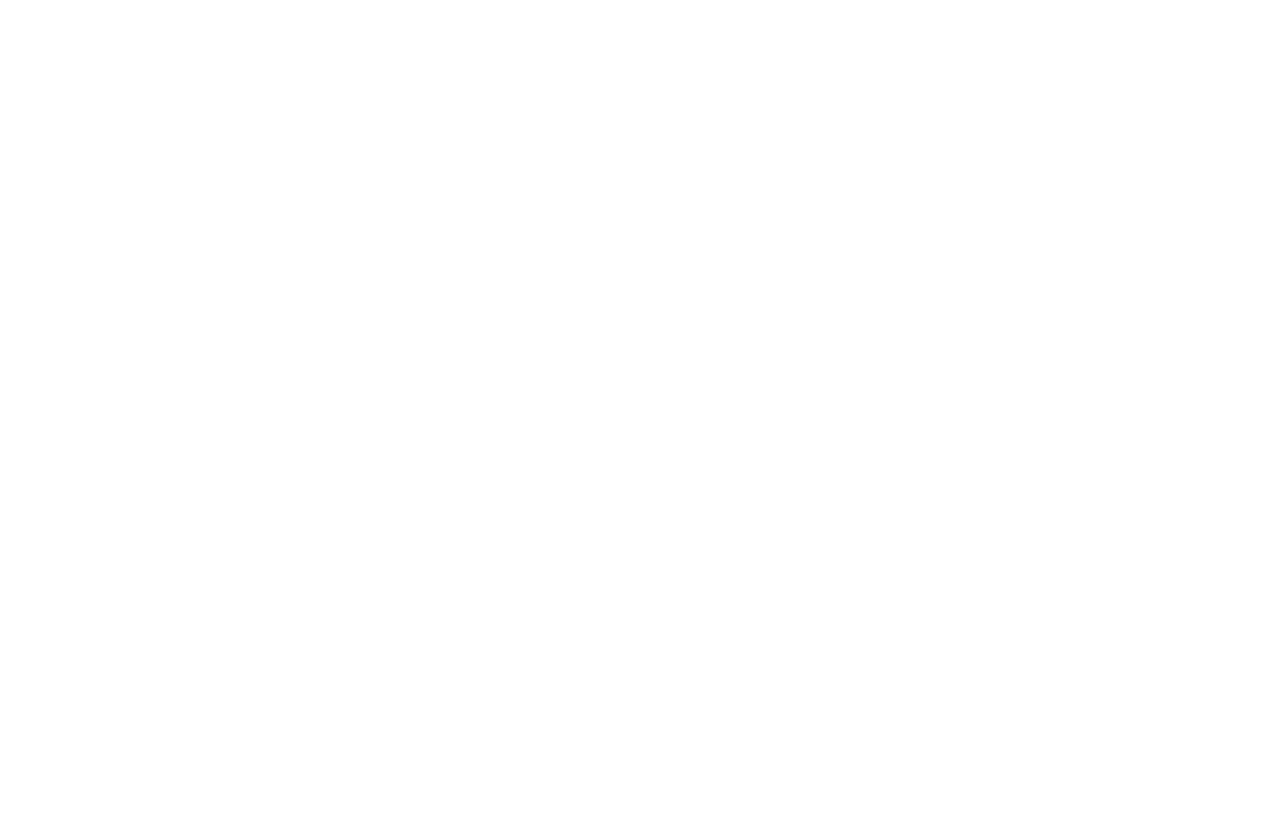
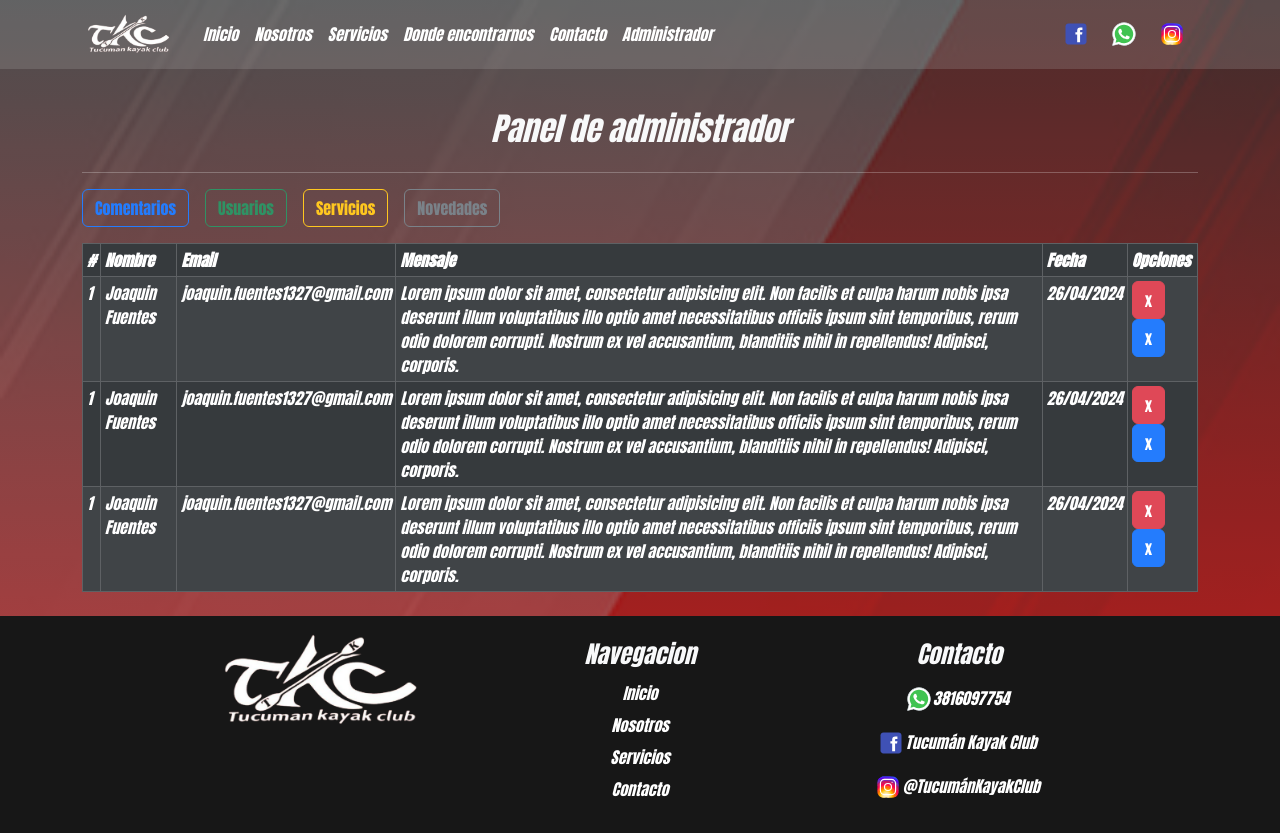
Before and after one commit to joaquin-fuentes/TKC-Front, a React (Vite) app: page /administrador in a window 1280 px wide. Before the commit this address had no page. Before the commit the page ends 800 px from the top, so only its background shows below. Built offline with nearby package versions, Linux system fonts and the light colour scheme.

Commit message:
agregue seccion de administrador

```diff
--- a/src/App.css
+++ b/src/App.css
@@ -84,12 +84,12 @@
   width: 100vw;
   background-color: rgba(190, 190, 190, 0.2);
 }
-.narbarToggle{
-  border: none!important;
+.narbarToggle {
+  border: none !important;
 }
 
-.menuHamburguesa{
-  font-size: 40px!important;
+.menuHamburguesa {
+  font-size: 40px !important;
   color: #d70101;
 }
 /* Media Query para pantallas más pequeñas, como celulares y tablets */
@@ -182,17 +182,13 @@
 
 /* PAGINA SOBRE NOSOTROS */
 .fondoSobreNosotros {
-  background-image: linear-gradient(
-      rgba(19, 19, 19, 0.80),
-      rgba(137, 0, 0, 0.80)
-    ),
+  background-image: linear-gradient(rgba(19, 19, 19, 0.8), rgba(137, 0, 0, 0.8)),
     url("./assets/imagenes/fondoRojoYBlanco.jpg");
   background-size: cover; /* Ajusta la imagen al tamaño del contenedor */
   background-repeat: no-repeat; /* Evita que se repita la imagen */
   position: relative; /* Establece el contexto de apilamiento para los elementos secundarios */
   opacity: 0.9; /* Ajusta la opacidad del contenedor */
   background-attachment: fixed; /* Hace que la imagen de fondo se quede fija */
-
 }
 
 .tituloSobreNosotros {
@@ -202,17 +198,13 @@
 /* PAGINA EXCURSIONES */
 
 .fondoExcursiones {
-  background-image: linear-gradient(
-      rgba(19, 19, 19, 0.80),
-      rgba(137, 0, 0, 0.80)
-    ),
+  background-image: linear-gradient(rgba(19, 19, 19, 0.8), rgba(137, 0, 0, 0.8)),
     url("./assets/imagenes/fondoRojoYBlanco.jpg");
   background-size: cover; /* Ajusta la imagen al tamaño del contenedor */
   background-repeat: no-repeat; /* Evita que se repita la imagen */
   position: relative; /* Establece el contexto de apilamiento para los elementos secundarios */
   opacity: 0.9; /* Ajusta la opacidad del contenedor */
   background-attachment: fixed; /* Hace que la imagen de fondo se quede fija */
-
 }
 
 .textTitulo {
@@ -280,16 +272,26 @@
 .textRedSocialContacto {
   font-size: 20px;
 }
-.btn-enviar{
+.btn-enviar {
   background-color: #ffffff;
   border: 1px solid #d70101;
   color: rgb(56, 56, 56);
 }
-.btn-enviar:hover{
-  background-color:#d70101;
+.btn-enviar:hover {
+  background-color: #d70101;
   border: 1px solid white;
 }
 
+/* PANEL ADMINISTRACION  */
+.fondoAdmin {
+  background-image: linear-gradient(rgba(19, 19, 19, 0.8), rgba(137, 0, 0, 0.8)),
+    url("./assets/imagenes/fondoRojoYBlanco.jpg");
+  background-size: cover; /* Ajusta la imagen al tamaño del contenedor */
+  background-repeat: no-repeat; /* Evita que se repita la imagen */
+  position: relative; /* Establece el contexto de apilamiento para los elementos secundarios */
+  opacity: 0.9; /* Ajusta la opacidad del contenedor */
+  background-attachment: fixed; /* Hace que la imagen de fondo se quede fija */
+}
 /* FOOTER */
 .logotkc-footer {
   width: 70%;
--- a/src/App.jsx
+++ b/src/App.jsx
@@ -9,6 +9,7 @@ import Escuela from './components/views/servicios/Escuela';
 import Coaching from './components/views/servicios/Coaching';
 import Cumpleanios from './components/views/servicios/Cumpleanios';
 import Alquiler from './components/views/servicios/Alquiler';
+import Administrador from './components/views/Administrador/Administrador';
 
 const App = () => {
   return (
@@ -29,6 +30,8 @@ const App = () => {
           }></Route>
            <Route exact path="/alquiler" element={<Alquiler></Alquiler>
           }></Route>
+           <Route exact path="/administrador" element={<Administrador></Administrador>
+          }></Route>
         </Routes>
       </div>
     </BrowserRouter>
--- a/src/components/common/Header.jsx
+++ b/src/components/common/Header.jsx
@@ -23,6 +23,7 @@ const Header = () => {
                         <Nav.Link className="text-light text-header" href="/#servicios">Servicios</Nav.Link>
                         <Nav.Link className="text-light text-header" href="/#dondeencontrarnos">Donde encontrarnos</Nav.Link>
                         <Nav.Link className="text-light text-header" href="/#contacto">Contacto</Nav.Link>
+                        <Nav.Link className="text-light text-header" href="/administrador">Administrador</Nav.Link>
                     </Nav>
                     <Nav className="ms-auto contenedorImgHeader ">
                         <Nav.Link className="text-light me-1 text-header" target='_blank' href="https://www.facebook.com/tkcturismoaventura/"><img src={facebook} className='icono-header' alt="facebook" /></Nav.Link>
--- /dev/null
+++ b/src/components/views/Administrador/Administrador.jsx
@@ -0,0 +1,101 @@
+import React from "react";
+import { Container, Row, Col, Button, Nav, Table } from "react-bootstrap";
+import Header from "../../common/Header";
+import Footer from "../../common/Footer";
+const Administrador = () => {
+    return (
+        <div>
+            <Header></Header>
+            <div className="fondoAdmin">
+                <Container className="pb-4">
+                    <h2
+                        data-aos="fade-up"
+                        className="text-center text-light tituloSobreNosotros mb-4"
+                    >
+                        Panel de administrador
+                    </h2>
+                    <hr className="m-0 text-light" />
+                    <Button className="my-3 me-3" variant="outline-primary">Comentarios</Button>
+                    <Button className="my-3 me-3" variant="outline-success">Usuarios</Button>
+                    <Button className="my-3 me-3" variant="outline-warning">Servicios</Button>
+                    <Button className="my-3 me-3" variant="outline-secondary">Novedades</Button>
+                    <Table
+                        striped
+                        bordered
+                        hover
+                        size="sm"
+                        variant="dark"
+                        className="m-0"
+                    >
+                        <thead>
+                            <tr>
+                                <th>#</th>
+                                <th>Nombre</th>
+                                <th>Email</th>
+                                <th>Mensaje</th>
+                                <th>Fecha</th>
+                                <th>Opciones</th>
+                            </tr>
+                        </thead>
+                        <tbody>
+                            <tr>
+                                <td>1</td>
+                                <td>Joaquin Fuentes</td>
+                                <td>joaquin.fuentes1327@gmail.com</td>
+                                <td>
+                                    Lorem ipsum dolor sit amet, consectetur adipisicing elit. Non
+                                    facilis et culpa harum nobis ipsa deserunt illum voluptatibus
+                                    illo optio amet necessitatibus officiis ipsum sint temporibus,
+                                    rerum odio dolorem corrupti. Nostrum ex vel accusantium,
+                                    blanditiis nihil in repellendus! Adipisci, corporis.
+                                </td>
+                                <td>26/04/2024</td>
+                                <td>
+                                    <Button variant="danger">x</Button>
+                                    <Button variant="primary">x</Button>
+                                </td>
+                            </tr>
+                            <tr>
+                                <td>1</td>
+                                <td>Joaquin Fuentes</td>
+                                <td>joaquin.fuentes1327@gmail.com</td>
+                                <td>
+                                    Lorem ipsum dolor sit amet, consectetur adipisicing elit. Non
+                                    facilis et culpa harum nobis ipsa deserunt illum voluptatibus
+                                    illo optio amet necessitatibus officiis ipsum sint temporibus,
+                                    rerum odio dolorem corrupti. Nostrum ex vel accusantium,
+                                    blanditiis nihil in repellendus! Adipisci, corporis.
+                                </td>
+                                <td>26/04/2024</td>
+                                <td>
+                                    <Button variant="danger">x</Button>
+                                    <Button variant="primary">x</Button>
+                                </td>
+                            </tr>
+                            <tr>
+                                <td>1</td>
+                                <td>Joaquin Fuentes</td>
+                                <td>joaquin.fuentes1327@gmail.com</td>
+                                <td>
+                                    Lorem ipsum dolor sit amet, consectetur adipisicing elit. Non
+                                    facilis et culpa harum nobis ipsa deserunt illum voluptatibus
+                                    illo optio amet necessitatibus officiis ipsum sint temporibus,
+                                    rerum odio dolorem corrupti. Nostrum ex vel accusantium,
+                                    blanditiis nihil in repellendus! Adipisci, corporis.
+                                </td>
+                                <td>26/04/2024</td>
+                                <td>
+                                    <Button variant="danger">x</Button>
+                                    <Button variant="primary">x</Button>
+                                </td>
+                            </tr>
+                        </tbody>
+                    </Table>
+                </Container>
+            </div>
+            <Footer></Footer>
+        </div>
+    );
+};
+
+export default Administrador;
```
